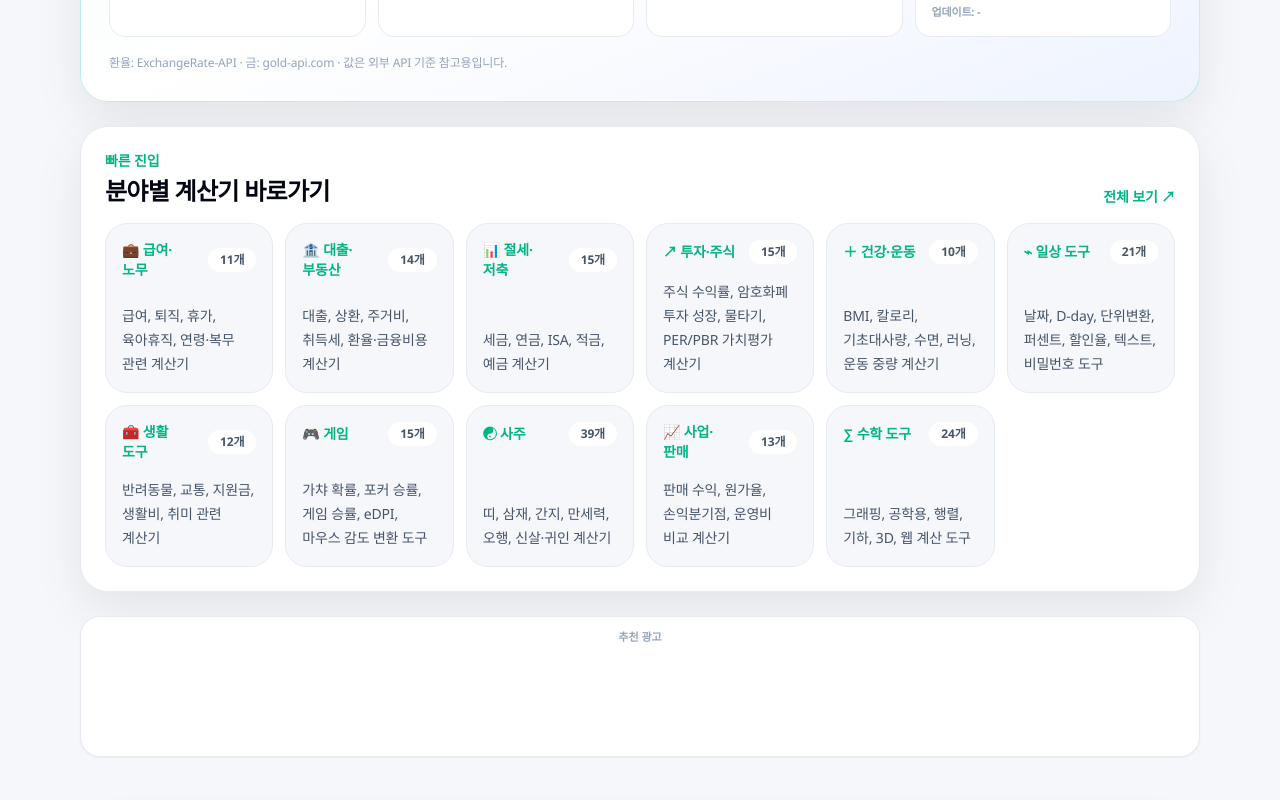
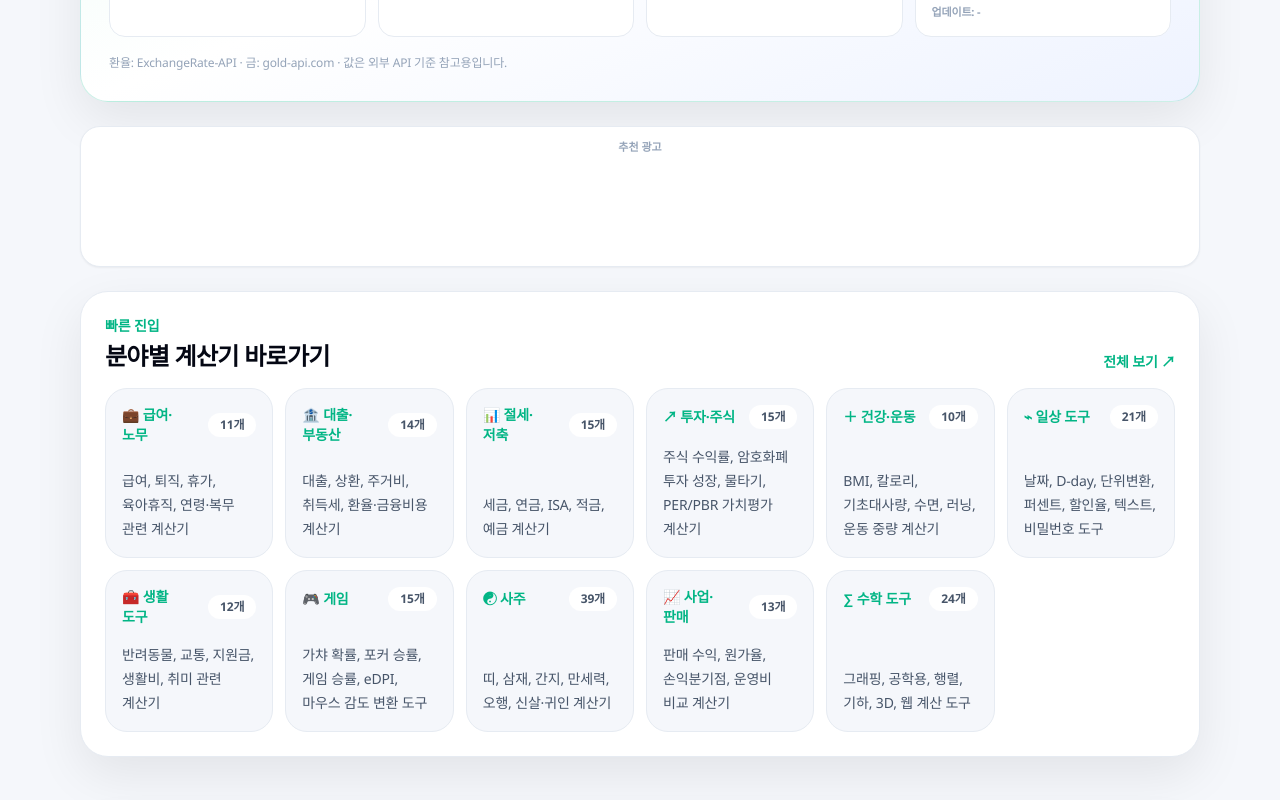
Before and after one commit to danniel-choi/abacusbox, a Next.js app: page / in a window 1280 px wide. Shown: the part 1060-1860 px from the top of the page. Built offline with nearby package versions, Linux system fonts and the light colour scheme; no server answers.

Commit message:
Improve homepage ad viewability

```diff
--- a/app/page.tsx
+++ b/app/page.tsx
@@ -120,6 +120,10 @@ export default function HomePage() {
       </section>
 
       <section className="page-shell py-2 md:py-3">
+        <AdSenseAd placement="top" />
+      </section>
+
+      <section className="page-shell py-2 md:py-3">
         <div className="rounded-[28px] border border-line bg-white p-5 shadow-panel md:p-6">
           <div className="section-heading mb-4">
             <div>
@@ -153,10 +157,6 @@ export default function HomePage() {
       </section>
 
       <RecentCalculatorsSection />
-
-      <section className="page-shell py-2 md:py-3">
-        <AdSenseAd placement="top" />
-      </section>
 
       <section className="page-shell section-shell">
         <div className="rounded-[28px] border border-line bg-white p-6 shadow-panel md:p-7">
```
